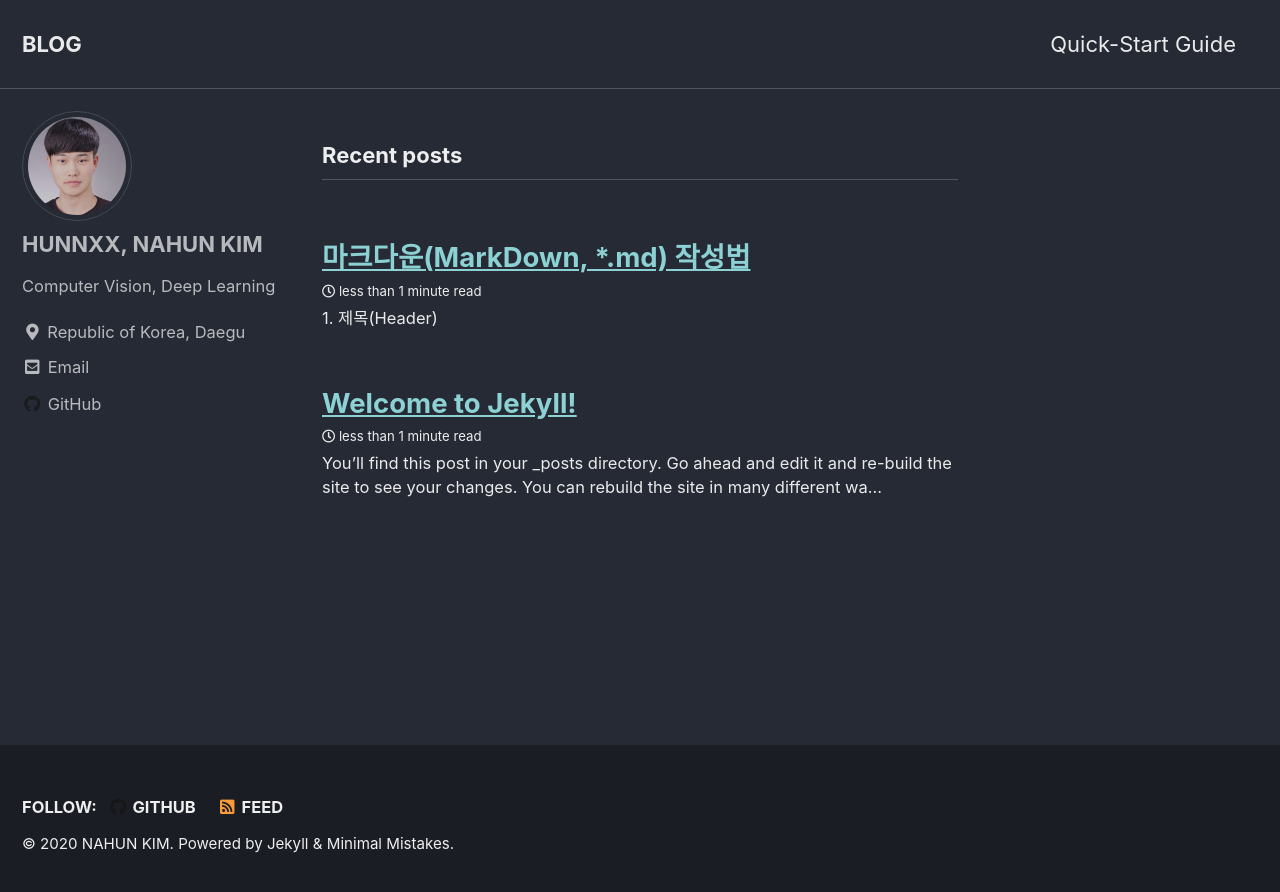
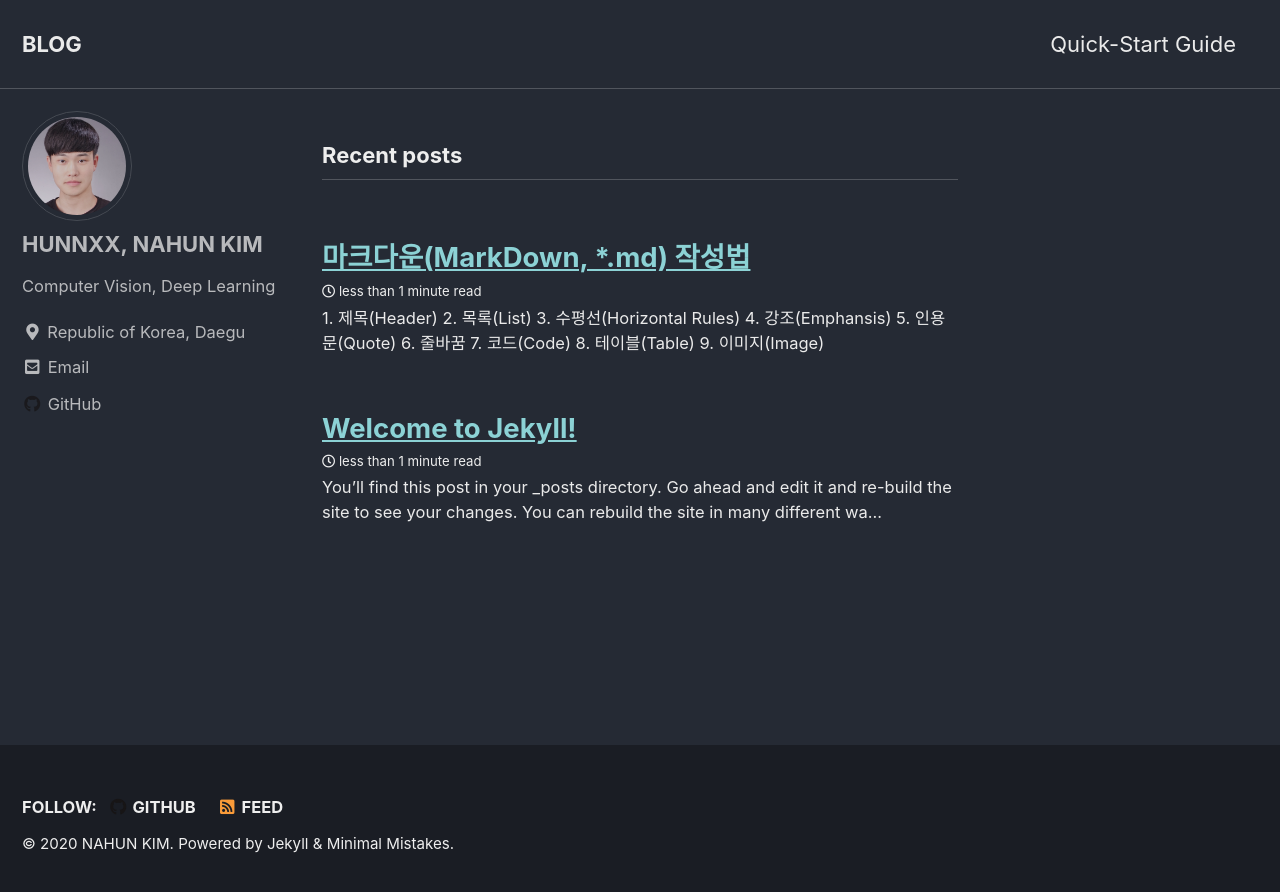
Before and after one commit to hunnxx/hunnxx.github.io, a Jekyll site: the page built from index.html, in a window 1280 px wide. Shown: the top 892 px of the page. Built offline with Jekyll 4.4.1, drawn with Linux system fonts in a browser that asks for light colours; cached includes are drawn as plain includes; the list of posts is cut into pages by our own code.

Commit message:
Update 2020-08-01-practice.md

```diff
--- a/_posts/2020-08-01-practice.md
+++ b/_posts/2020-08-01-practice.md
@@ -5,6 +5,14 @@ categories:
 ---
 
 [1. 제목(Header)](#제목(Header))
+[2. 목록(List)](#제목(Header))
+[3. 수평선(Horizontal Rules)](#제목(Header))
+[4. 강조(Emphansis)](#제목(Header))
+[5. 인용문(Quote)](#인용문(Quote))
+[6. 줄바꿈](#줄바꿈)
+[7. 코드(Code)](#코드(Code))
+[8. 테이블(Table)](#테이블(Table))
+[9. 이미지(Image)](#이미지(Image))
 
 # 제목(Header)
 
```
